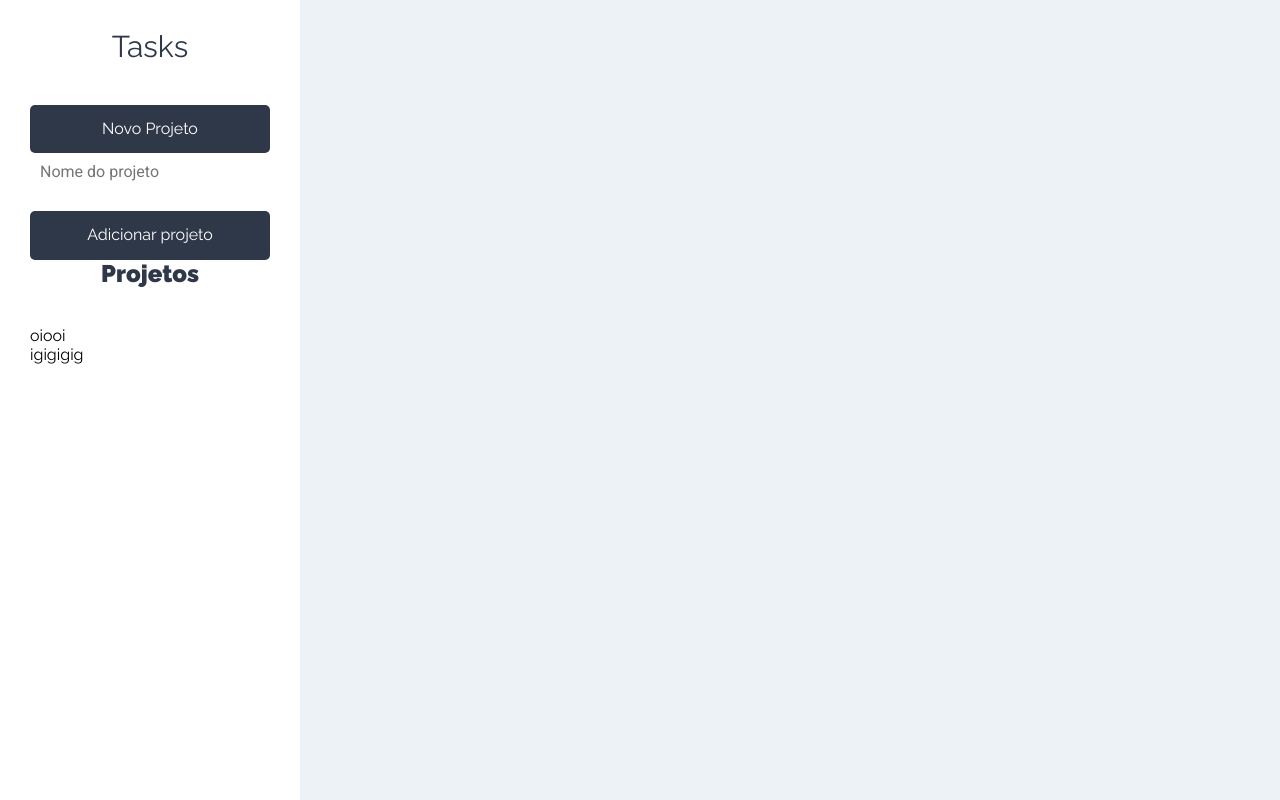
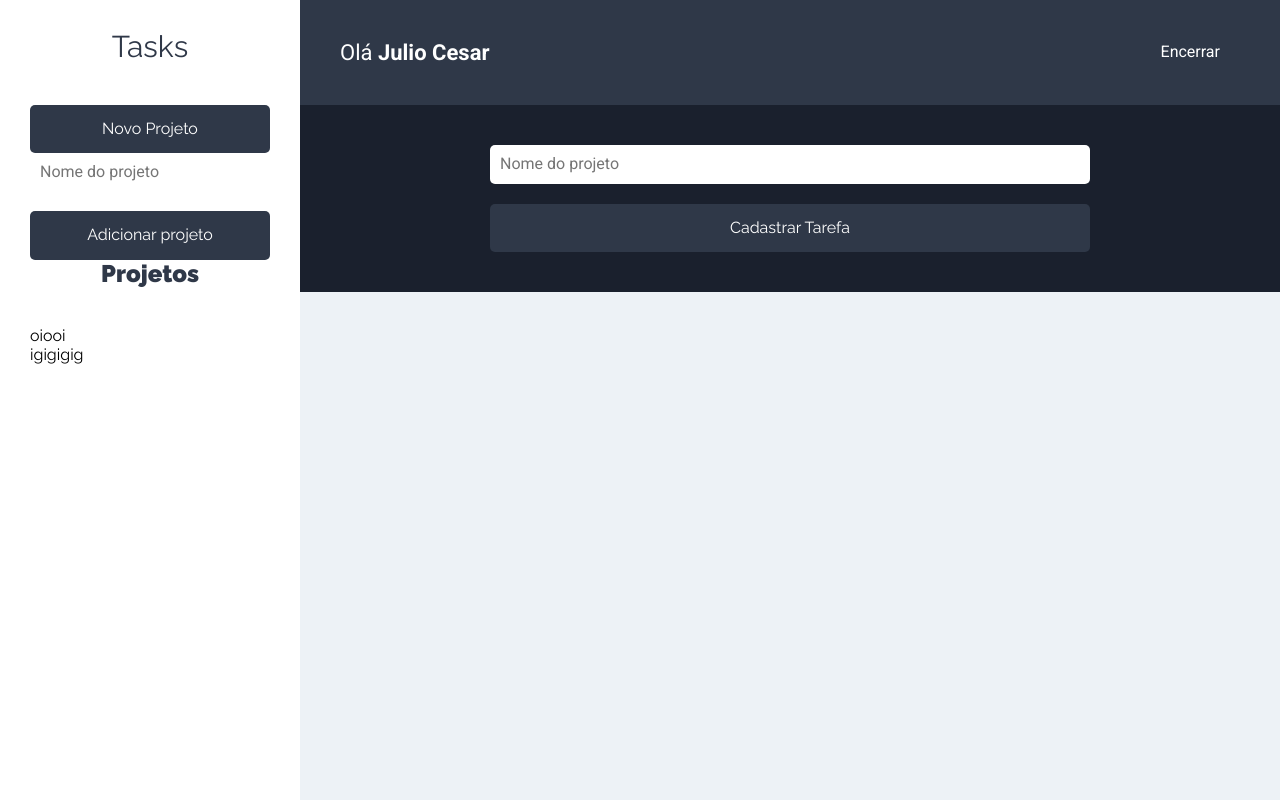
Before and after one commit to JulinhoDeveloper/Tasks-frontend, a React (Create React App) app: page /projetos in a window 1280 px wide. Built offline with nearby package versions, Linux system fonts and the light colour scheme.

Commit message:
atualizando a navbar e a tela de cadastrar projetos

```diff
--- /dev/null
+++ b/src/components/layout/Barra.js
@@ -0,0 +1,14 @@
+import React from 'react';
+
+const Barra = () =>{
+return (
+    <header className="app-header">
+        <p className="nombre-usuario">Olá <span>Julio Cesar</span></p>
+
+        <nav className="nav-principal">
+            <a href="#!">Encerrar</a>
+        </nav>
+    </header>
+);
+}
+export default Barra;
--- a/src/components/projetos/Projetos.js
+++ b/src/components/projetos/Projetos.js
@@ -1,11 +1,15 @@
 import React from 'react'
 import Sidebar from '../layout/Sidebar';
+import Barra from '../layout/Barra';
+import FormTarefa from '../tarefas/FormTarefa';
 const Projetos = () => {
     return (
         <div className="contenedor-app">
             <Sidebar/>
         <div className="seccion-principal">
+            <Barra/>
             <main>
+                <FormTarefa/>
                 <div className="contenedor-tareas"></div>
             </main>
         </div>
--- /dev/null
+++ b/src/components/tarefas/FormTarefa.js
@@ -0,0 +1,29 @@
+import React from 'react';
+
+
+const FormTarefa = () => {
+
+    return (
+        <div className="formulario">
+            <form>
+                <div className="contenedor-input">
+                    <input
+                    type="text"
+                    className="input-text"
+                    placeholder="Nome do projeto"
+                    name="nome"
+                    />
+                </div>
+                <div className="contenedor-input">
+                    <input
+                    type="submit"
+                    className="btn btn-primario btn-submit btn-block"
+                    value="Cadastrar Tarefa"
+                    />
+                </div>
+            </form>
+        </div>
+    );
+}
+
+export default FormTarefa;
```
Also changed, not shown: src/components/tarefas/ListarTarefas.js (added, +11 -0 lines), src/components/tarefas/Tarefa.js (added, +11 -0 lines).
